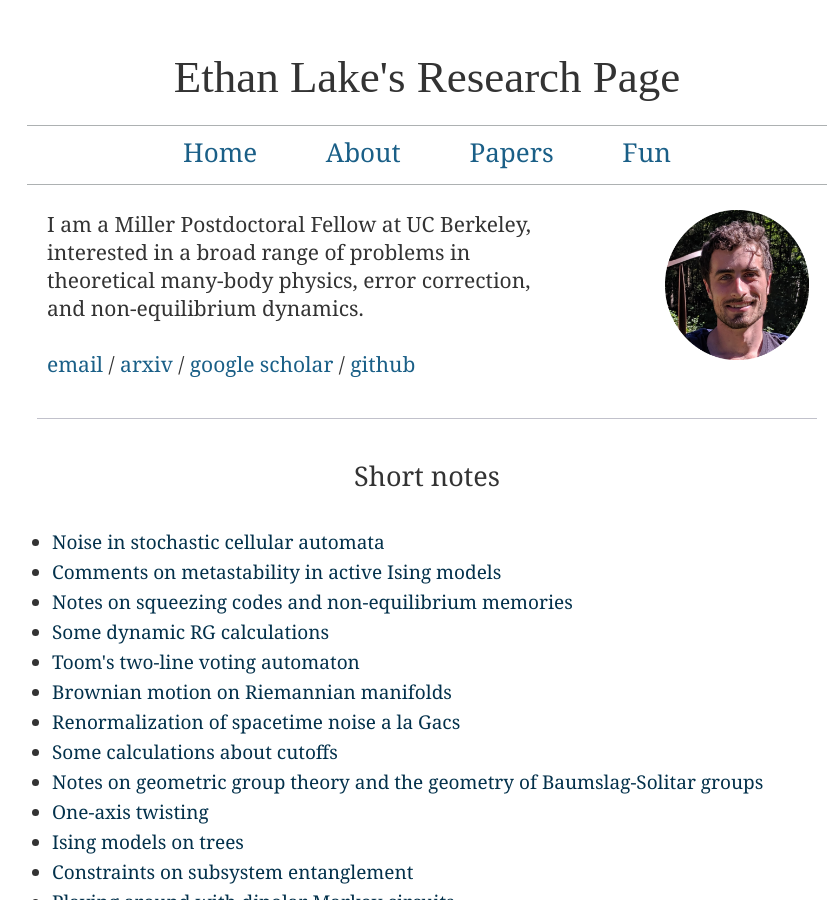
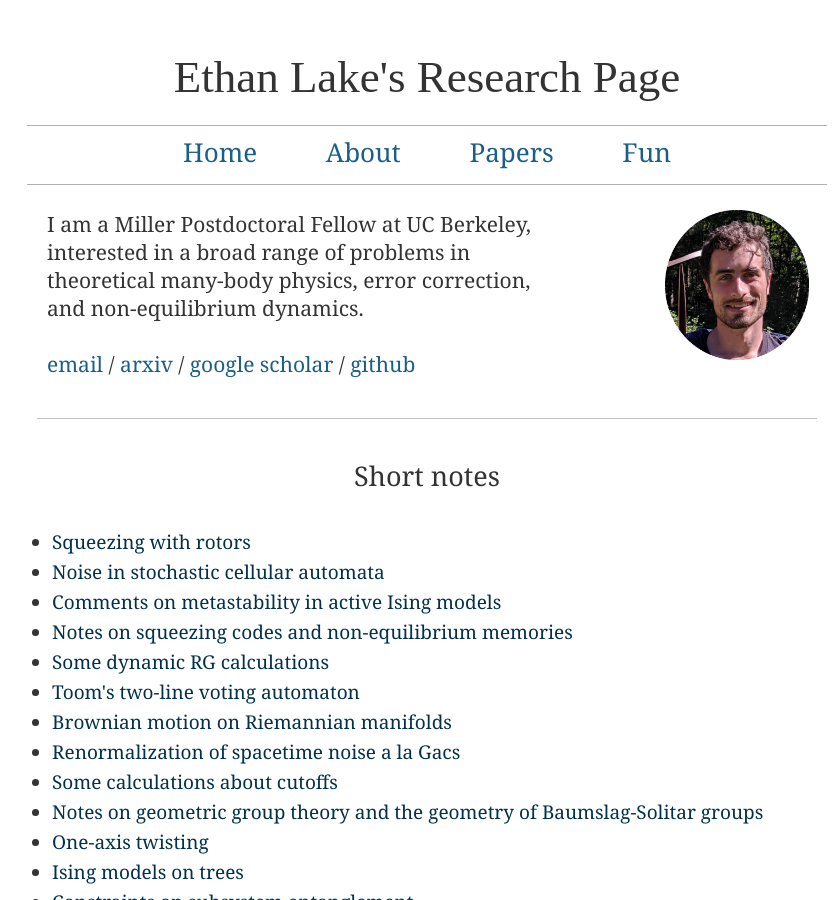
Before and after one commit to ethanlake/ethanlake.github.io, a Jekyll site: the page index.html, which Jekyll copies as it is, in a window 1280 px wide and 900 px high. Shown: the whole window, without its empty margins (213-1053 px from the left). Built offline with Jekyll 4.4.1, drawn with Linux system fonts in a browser that asks for light colours.

Commit message:
added notes

```diff
--- a/index.html
+++ b/index.html
@@ -59,6 +59,7 @@
  <br>
   <ul>
     <!-- <li><a href="/blogs/blog_test">Test</a></li> -->
+    <li><a href="notes/u1_squeezing.pdf">Squeezing with rotors</a></li>
     <li><a href="notes/noise_in_stochastic_ca.pdf">Noise in stochastic cellular automata</a></li>
 	<li><a href="notes/aim.pdf">Comments on metastability in active Ising models</a></li>
     <li><a href="notes/streamlined_squeezing_notes.pdf">Notes on squeezing codes and non-equilibrium memories</a></li>
```
Also changed, not shown: 1 other file.
